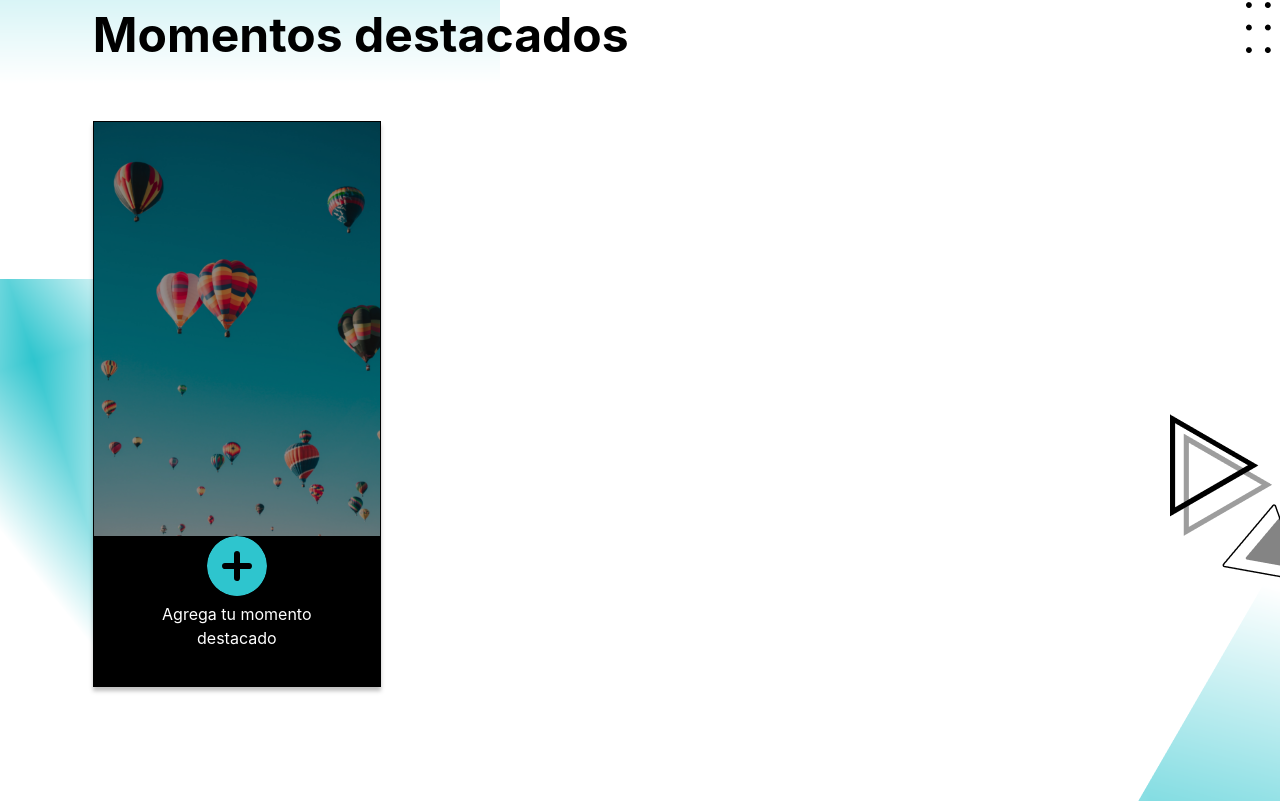
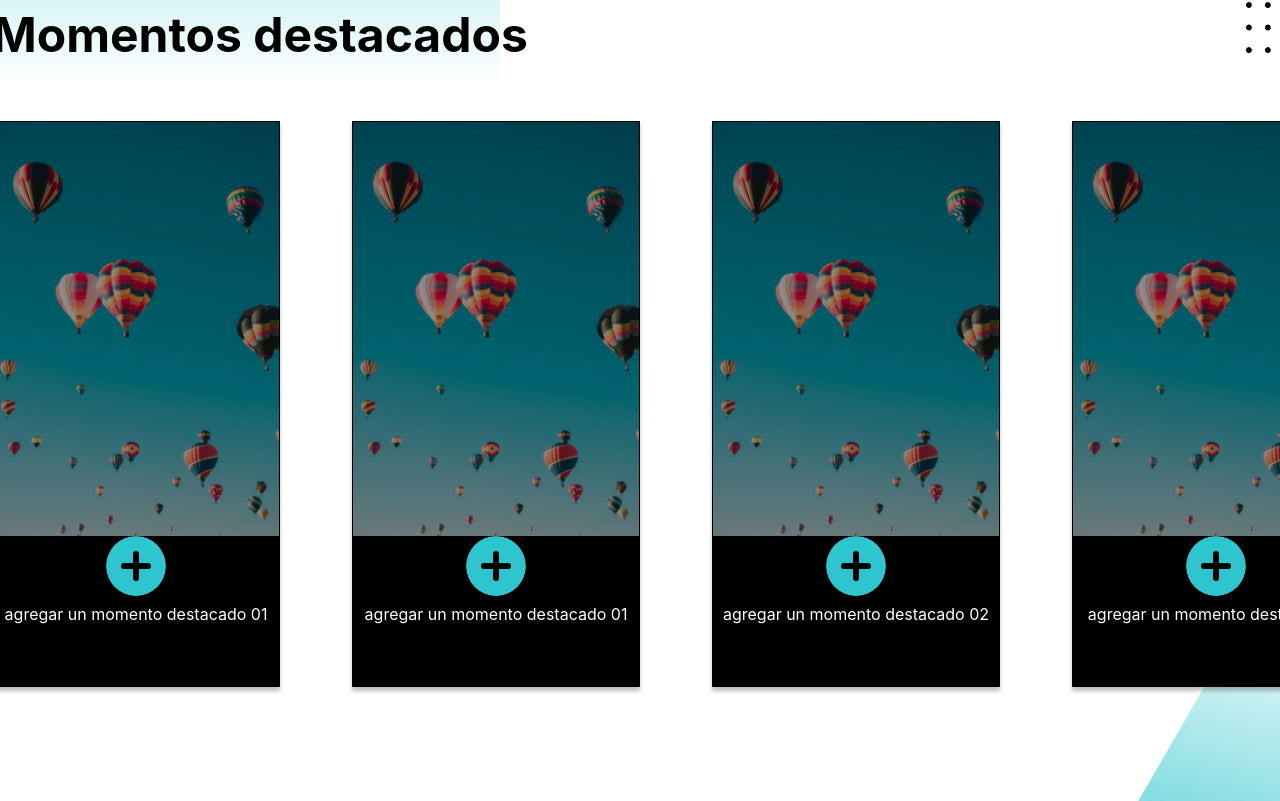
Before and after one commit to ibarrondojosei/LifeBook, a React (Create React App) app in the folder Frontend/my-app/: page / in a window 1280 px wide. Shown: the part 979-1780 px from the top of the page. Built offline with nearby package versions, Linux system fonts and the light colour scheme; no server answers.

Commit message:
destacados map

```diff
--- a/Frontend/my-app/src/components/Home/Destacados.css
+++ b/Frontend/my-app/src/components/Home/Destacados.css
@@ -22,7 +22,7 @@
 
 .h2Home, .h4Home, .one{
    display: flex;
-   margin-left: 12%;
+   margin-left: 5%;
 }
 
 .h2Home{
--- a/Frontend/my-app/src/components/Home/Destacados.jsx
+++ b/Frontend/my-app/src/components/Home/Destacados.jsx
@@ -1,24 +1,69 @@
-import React from 'react'
-import './Destacados.css'
-import  {Modals}  from '../Modals/Modals.jsx';
+import React from "react";
+import "./Destacados.css";
+import Modals from "../Modals/Modals"
 
-export default function Destacados() {
+ const defaultList = [
+ {
+    id: "01",
+    title: "agregar un momento destacado 01",
+    image: "balones.png",
+    loaded: false
+ },
+ {
+    id: "02",
+    title: "agregar un momento destacado 01",
+    image: "balones.png",
+    loaded: false
+},
+{
+    id: "03",
+    title: "agregar un momento destacado 02",
+    image: "balones.png",
+    loaded: false
+},
+{
+    id: "04",
+    title: "agregar un momento destacado 0",
+    image: "balones.png",
+    loaded: false
+},
+
+
+]
+
+const Destacados = () => {
     return (
         <>
             <h2 className='h2Home'>Momentos destacados</h2>
-                <div className='one'>
-                    <div className="cardMomentos" style={{ width: '18rem' }}>
-                        <img src="/assets/Globos.svg" className="cardImg" alt="Carga un momentos destacado" />
-                        <div className="cardBlack">
-                            <Modals/>
-                            <p >Agrega tu momento <br/> destacado</p>
+            <div className="flex  ">
+                {defaultList.map((item, index ) => {
+                    const src = require('../../../public/assets/' + item.image);
+                    return (
+                        <div className='one' key={item.id}>
+                            <div className="cardMomentos" style={{ width: '18rem' }}>
+                                <img src={src} alt={item.title} className="cardImg" />
+                                <div className="cardBlack">
+                                    <Modals/>
+                                    {/*{!item.loaded && (
 
+                                    )}*/}
+                                    <p >{item.title}</p>
+                                </div>
+                            </div>
                         </div>
+                    )
+                })}
+            </div>
 
-                    </div>
-                </div>
+
 
 
         </>
+
     )
+
+
+
 }
+
+export default Destacados
--- a/Frontend/my-app/src/components/Modals/Modals.jsx
+++ b/Frontend/my-app/src/components/Modals/Modals.jsx
@@ -21,3 +21,5 @@ export const Modals = () => {
     </div>
   )
 }
+
+export default Modals
```
Also changed, not shown: Frontend/my-app/public/assets/balones.png (added).
